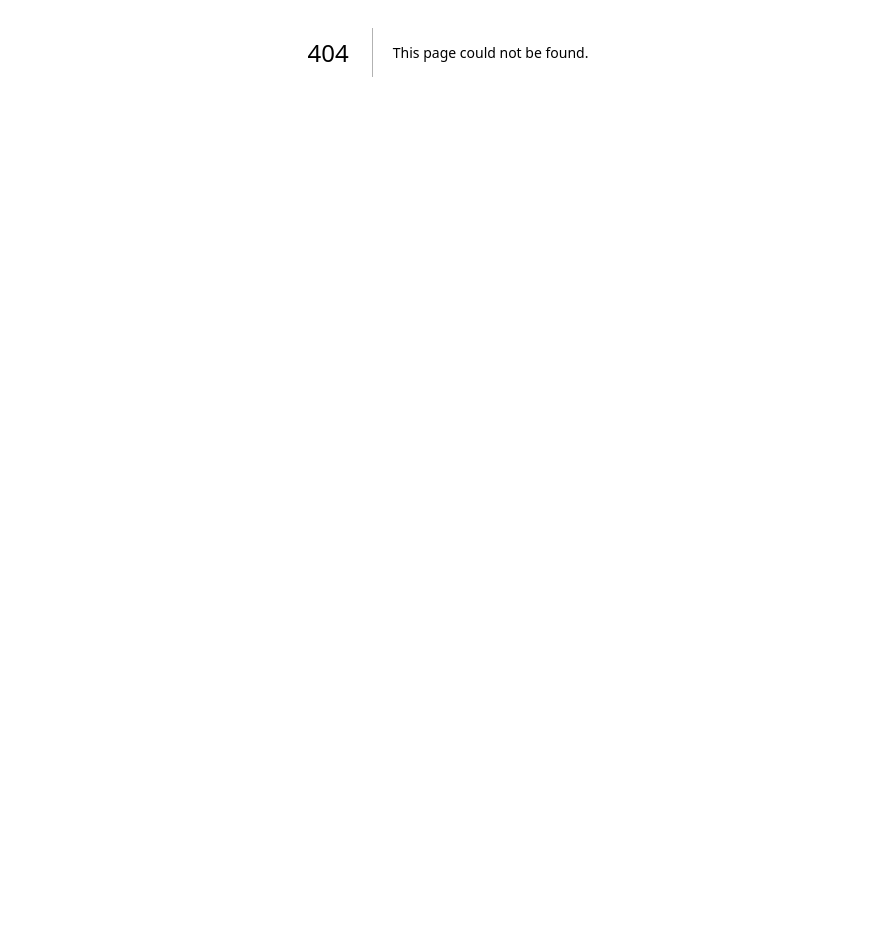
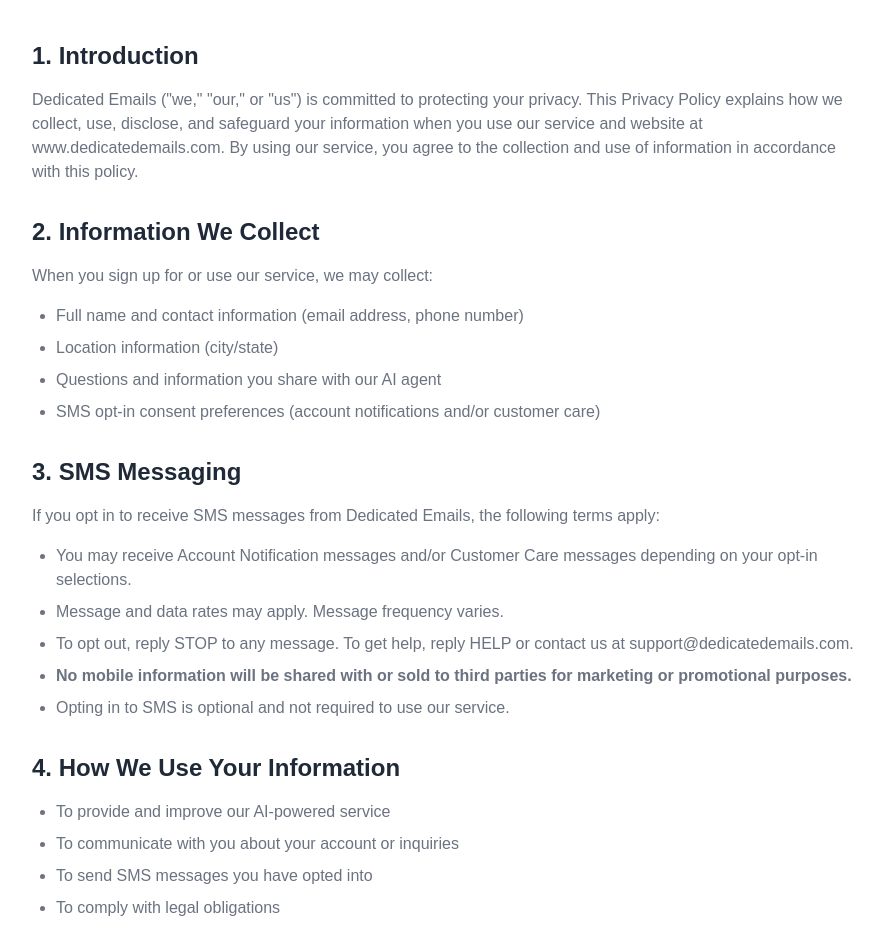
Before and after one commit to Textingman/pushnami-dedicatedemails, a Next.js app: page /privacy in a window 1280 px wide. Before the commit this address had no page. Shown: the part 348-1297 px from the top of the page, without its empty margins (192-1076 px from the left). Before the commit the page ends 800 px from the top, so only its background shows below. Built offline with nearby package versions, Linux system fonts and the light colour scheme.

Commit message:
Initial site setup: Dedicated Emails

```diff
--- /dev/null
+++ b/app/privacy/page.tsx
@@ -0,0 +1,59 @@
+import Link from 'next/link';
+import Navbar from '../components/Navbar';
+import Footer from '../components/Footer';
+
+export default function PrivacyPage() {
+  return (
+    <div className="min-h-screen" style={{ backgroundColor: '#FFFFFF' }}>
+      <Navbar />
+      <section className="py-12" style={{ backgroundColor: '#F5F7FA' }}>
+        <div className="max-w-4xl mx-auto px-4 sm:px-6 lg:px-8">
+          <h1 className="text-4xl font-extrabold mb-4" style={{ color: '#1F2937' }}>Privacy Policy</h1>
+          <p className="text-lg" style={{ color: '#6B7280' }}>Last Updated: July 19, 2026</p>
+        </div>
+      </section>
+      <section className="max-w-4xl mx-auto px-4 sm:px-6 lg:px-8 py-12">
+        <div className="prose prose-lg max-w-none">
+          <h2 className="text-2xl font-bold mt-8 mb-4" style={{ color: '#1F2937' }}>1. Introduction</h2>
+          <p className="mb-6" style={{ color: '#6B7280' }}>
+            Dedicated Emails ("we," "our," or "us") is committed to protecting your privacy. This Privacy Policy explains how we collect, use, disclose, and safeguard your information when you use our service and website at www.dedicatedemails.com. By using our service, you agree to the collection and use of information in accordance with this policy.
+          </p>
+          <h2 className="text-2xl font-bold mt-8 mb-4" style={{ color: '#1F2937' }}>2. Information We Collect</h2>
+          <p className="mb-4" style={{ color: '#6B7280' }}>When you sign up for or use our service, we may collect:</p>
+          <ul className="list-disc pl-6 mb-6 space-y-2" style={{ color: '#6B7280' }}>
+            <li>Full name and contact information (email address, phone number)</li>
+            <li>Location information (city/state)</li>
+            <li>Questions and information you share with our AI agent</li>
+            <li>SMS opt-in consent preferences (account notifications and/or customer care)</li>
+          </ul>
+          <h2 className="text-2xl font-bold mt-8 mb-4" style={{ color: '#1F2937' }}>3. SMS Messaging</h2>
+          <p className="mb-4" style={{ color: '#6B7280' }}>
+            If you opt in to receive SMS messages from Dedicated Emails, the following terms apply:
+          </p>
+          <ul className="list-disc pl-6 mb-6 space-y-2" style={{ color: '#6B7280' }}>
+            <li>You may receive Account Notification messages and/or Customer Care messages depending on your opt-in selections.</li>
+            <li>Message and data rates may apply. Message frequency varies.</li>
+            <li>To opt out, reply STOP to any message. To get help, reply HELP or contact us at support@dedicatedemails.com.</li>
+            <li><strong>No mobile information will be shared with or sold to third parties for marketing or promotional purposes.</strong></li>
+            <li>Opting in to SMS is optional and not required to use our service.</li>
+          </ul>
+          <h2 className="text-2xl font-bold mt-8 mb-4" style={{ color: '#1F2937' }}>4. How We Use Your Information</h2>
+          <ul className="list-disc pl-6 mb-6 space-y-2" style={{ color: '#6B7280' }}>
+            <li>To provide and improve our AI-powered service</li>
+            <li>To communicate with you about your account or inquiries</li>
+            <li>To send SMS messages you have opted into</li>
+            <li>To comply with legal obligations</li>
+          </ul>
+          <h2 className="text-2xl font-bold mt-8 mb-4" style={{ color: '#1F2937' }}>5. Contact Us</h2>
+          <p className="mb-6" style={{ color: '#6B7280' }}>
+            If you have questions about this Privacy Policy, please contact us at:<br />
+            Dedicated Emails<br />
+            8 The Green, Ste A, Dover, DE 19901<br />
+            Email: <a href="mailto:support@dedicatedemails.com" style={{ color: '#0891B2' }}>support@dedicatedemails.com</a>
+          </p>
+        </div>
+      </section>
+      <Footer />
+    </div>
+  );
+}
```
